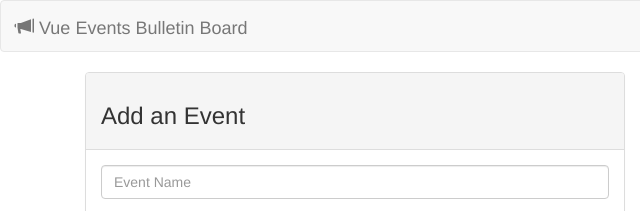
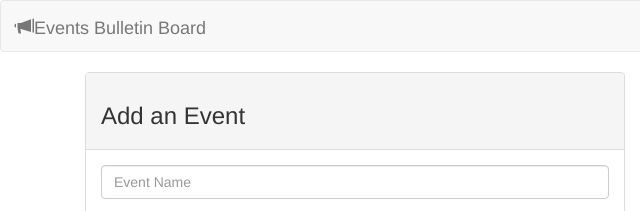
Before and after one commit to jacobcraigross/node_utility_02, a website: page index.html in a window 1280 px wide. Shown: the top 211 px of the page, 0-640 px from the left. Drawn offline with nearby package versions, Linux system fonts and the light colour scheme.

Commit message:
adding changes

```diff
--- a/index.html
+++ b/index.html
@@ -14,7 +14,7 @@
   <!-- navigation bar -->
   <nav class="navbar navbar-default">
     <div class="container-fluid">
-      <a class="navbar-brand"><i class="glyphicon glyphicon-bullhorn"></i> Vue Events Bulletin Board</a>
+      <a class="navbar-brand"><i class="glyphicon glyphicon-bullhorn"></i>Events Bulletin Board</a>
     </div>
   </nav>
 
```
Also changed, not shown: package.json (added, +26 -0 lines).
